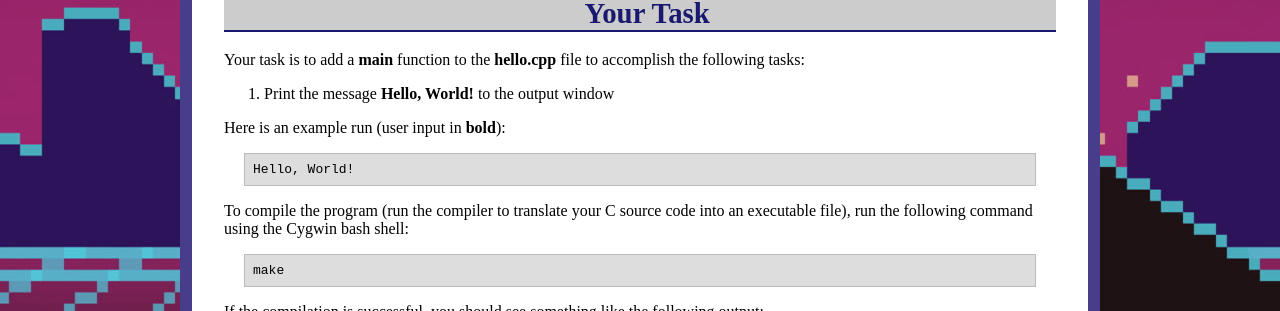
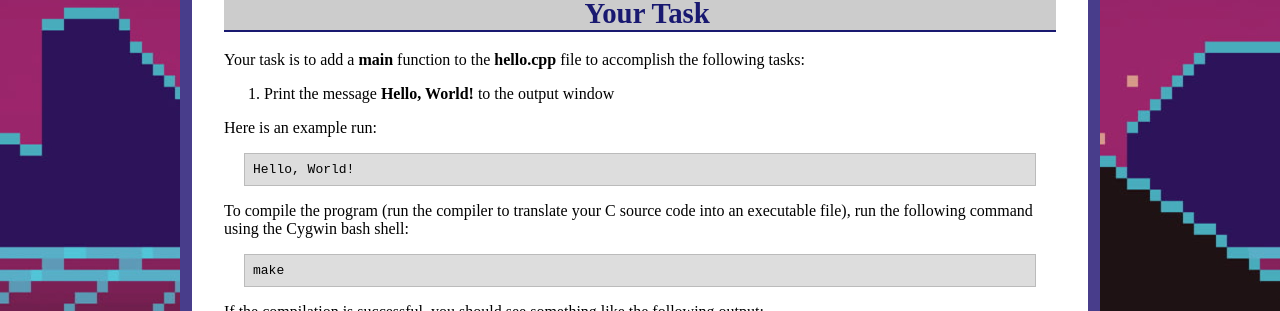
Before and after one commit to ycpcs/cs101-fall2026, a Jekyll site: the page built from labs/lab00.md, in a window 1280 px wide. Shown: the part 928-1239 px from the top of the page. Built offline with Jekyll 4.4.1, drawn with Linux system fonts in a browser that asks for light colours.

Commit message:
Update lab00.md

```diff
--- a/labs/lab00.md
+++ b/labs/lab00.md
@@ -53,7 +53,7 @@ Your task is to add a **main** function to the **hello.cpp** file to accomplish
 
 1.  Print the message **Hello, World!** to the output window
 
-Here is an example run (user input in **bold**):
+Here is an example run:
 
 <pre>
 Hello, World!
```
